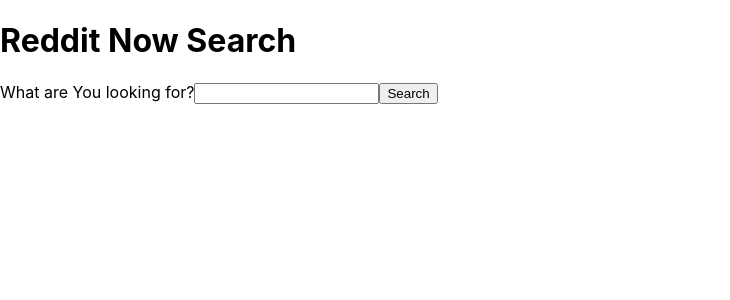
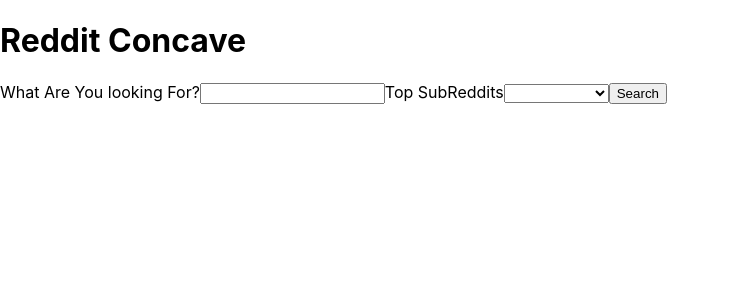
Before and after one commit to Austin-Blake/Reddit_Conclave, a React (Create React App) app: page / in a window 1280 px wide. Shown: the top 300 px of the page, without its empty margins (0-730 px from the left). Built offline with nearby package versions, Linux system fonts and the light colour scheme.

Commit message:
Added css files/ options dropdown

```diff
--- a/src/Container/App.css
+++ b/src/Container/App.css
@@ -1,38 +1,6 @@
-.App {
-  text-align: center;
+form{
+    display: flex;
+    flex-direction: row;
+    justify-content: center;
+    align-items: center;
 }
-
-.App-logo {
-  height: 40vmin;
-  pointer-events: none;
-}
-
-@media (prefers-reduced-motion: no-preference) {
-  .App-logo {
-    animation: App-logo-spin infinite 20s linear;
-  }
-}
-
-.App-header {
-  background-color: #282c34;
-  min-height: 100vh;
-  display: flex;
-  flex-direction: column;
-  align-items: center;
-  justify-content: center;
-  font-size: calc(10px + 2vmin);
-  color: white;
-}
-
-.App-link {
-  color: #61dafb;
-}
-
-@keyframes App-logo-spin {
-  from {
-    transform: rotate(0deg);
-  }
-  to {
-    transform: rotate(360deg);
-  }
-}
--- a/src/Container/App.js
+++ b/src/Container/App.js
@@ -1,12 +1,10 @@
-import React, { useReducer, useEffect } from 'react';
+import React, { useReducer } from 'react';
 import axios from 'axios';
 
-import './App.css';
 import { PostList } from '../Presentation/PostList';
-
+import '../Presentation/PostList.css';
 
 const initialState = {
-    field: '',
     term: '',
     isFetched: false,
   postData: {},
@@ -14,23 +12,17 @@
     error: ''
 };
 
-
   const reducer = (state, action) => {
     switch (action.type) {
-      case 'field': {
-        return {
-          ...state,
-          [action.field]: action.value,
-        };
-      }
       case 'term': {
         return {
           ...state,
-          term: action.term,
+          term: action.payload,
         };
       }
       case 'success': {
         return {
+          ...state,
           isFetched: true,
           postData: action.payload,
           error: '',
@@ -52,8 +44,7 @@
 
 const App = () => {
  const [state, dispatch] = useReducer(reducer, initialState);
-  const { postData, term, isFetched } = state;
-  console.log(term)
+  const {isFetched, term } = state;
 
   const search = (e) => {
     e.preventDefault();
@@ -69,20 +60,29 @@
   return (
     <>
       <form >
-                <h1>Reddit Now Search</h1>
-                <label htmlFor="search">What are You looking for?</label>
+          <h1>Reddit Concave</h1>
+          <label htmlFor="search">What Are You looking For?</label>
           <input
           type="text"
           value={term}
           onChange={e => dispatch({
-                        type: 'field',
-                        field: 'term',
-                        value: e.target.value,
-                    })
-                    }
+            type:'term',
+            payload: e.target.value})}
         />
+         <label for="cars">Top SubReddits</label>
+<select id="categories" name="categories" onChange={e => dispatch({
+            type:'term',
+  payload: e.currentTarget.value
+})}>
+          <option value="none"></option>
+  <option value="Humor">Humor</option>
+  <option value="Pics">Pictures</option>
+  <option value="Entertainment">Entertainment</option>
+  <option value="News">News</option>
+</select>
           <button onClick={search}>Search</button>
       </form>
+
       {isFetched ?
         <PostList
           data={state}
--- /dev/null
+++ b/src/Presentation/PostList.css
@@ -0,0 +1,26 @@
+.card{
+    width: 80vw;
+    margin: 1rem auto 2rem auto;
+    display: flex;
+    justify-content: center;
+    align-items: center;
+    flex-direction: column;
+    background-color: rgba(0, 0, 0, 0.836);
+    color: white;
+    text-align: center;
+}
+
+h1 {
+    font-size: 2rem;
+}
+
+h2, h3 {
+    font-size: 1.3rem;
+    padding: 0rem .1rem 0rem .1rem;
+    width: 90%;
+}
+
+a{
+    font-size: 1rem;
+    color: orange;
+}
--- a/src/Presentation/PostList.js
+++ b/src/Presentation/PostList.js
@@ -7,13 +7,16 @@
             <>
                 { isFetched ? Array.from(state.data.postData.data.children).map(post => (
 
-                    <div>
+                    <div
+                        className='card'
+                        key={post.data.id}
+                    >
                         <h1>{post.data.subreddit.toUpperCase()}</h1>
                         <h2>{ post.data.title}</h2>
                         <a href={ post.data.url}><p>See article</p></a>
                         <img src={post.data.thumbnail} alt="" />
-                        <h3>{post.data.author}</h3>
-                        <h3>{post.data.selftext}</h3>
+                        <h3>Posted By: {post.data.author}</h3>
+                        <h3>{post.data.selftext.substring(0, 200)}</h3>
                     </div>
                 )) : null
              }
```
Lines whose indentation alone changed are shown as unchanged.
